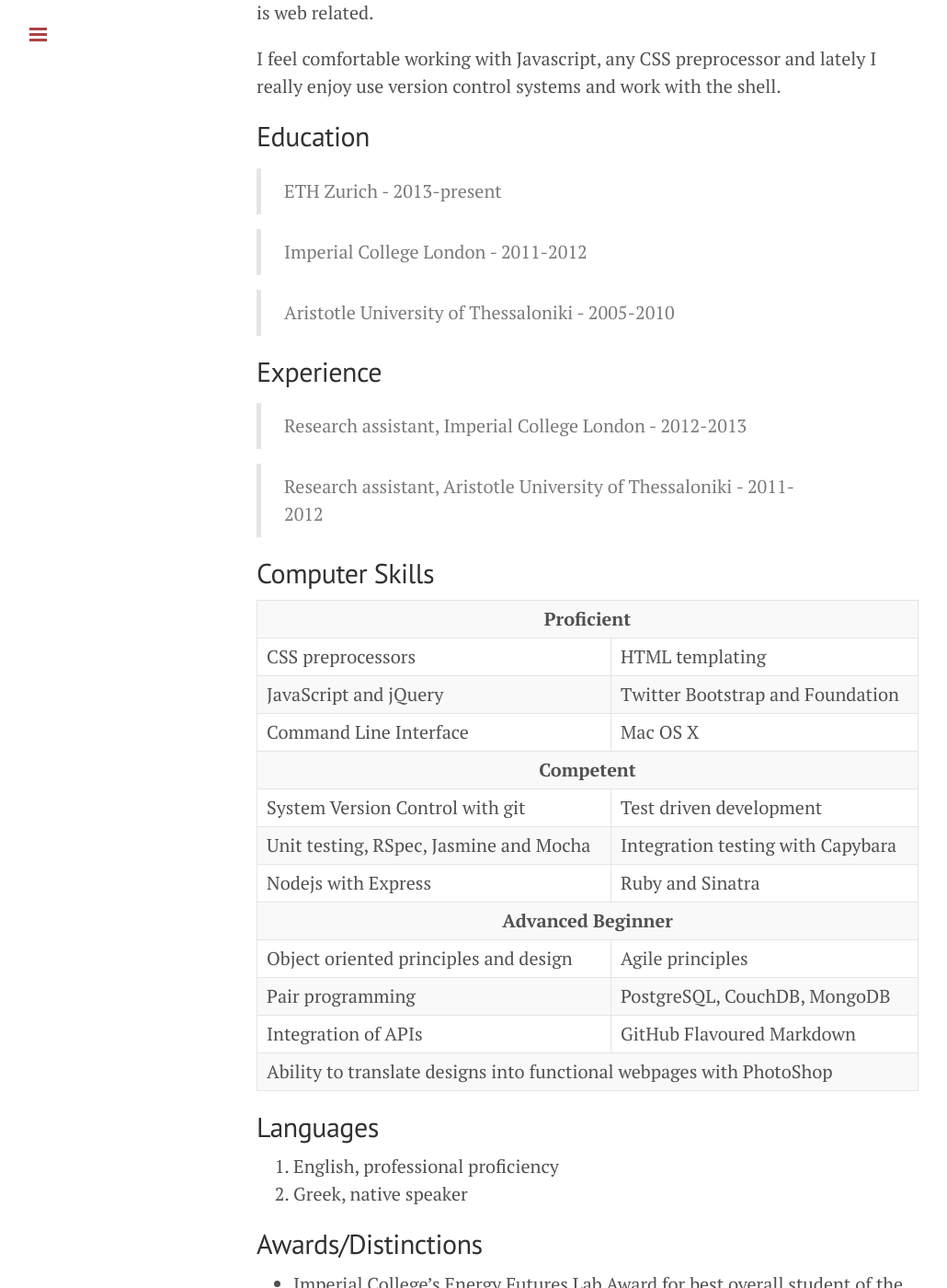
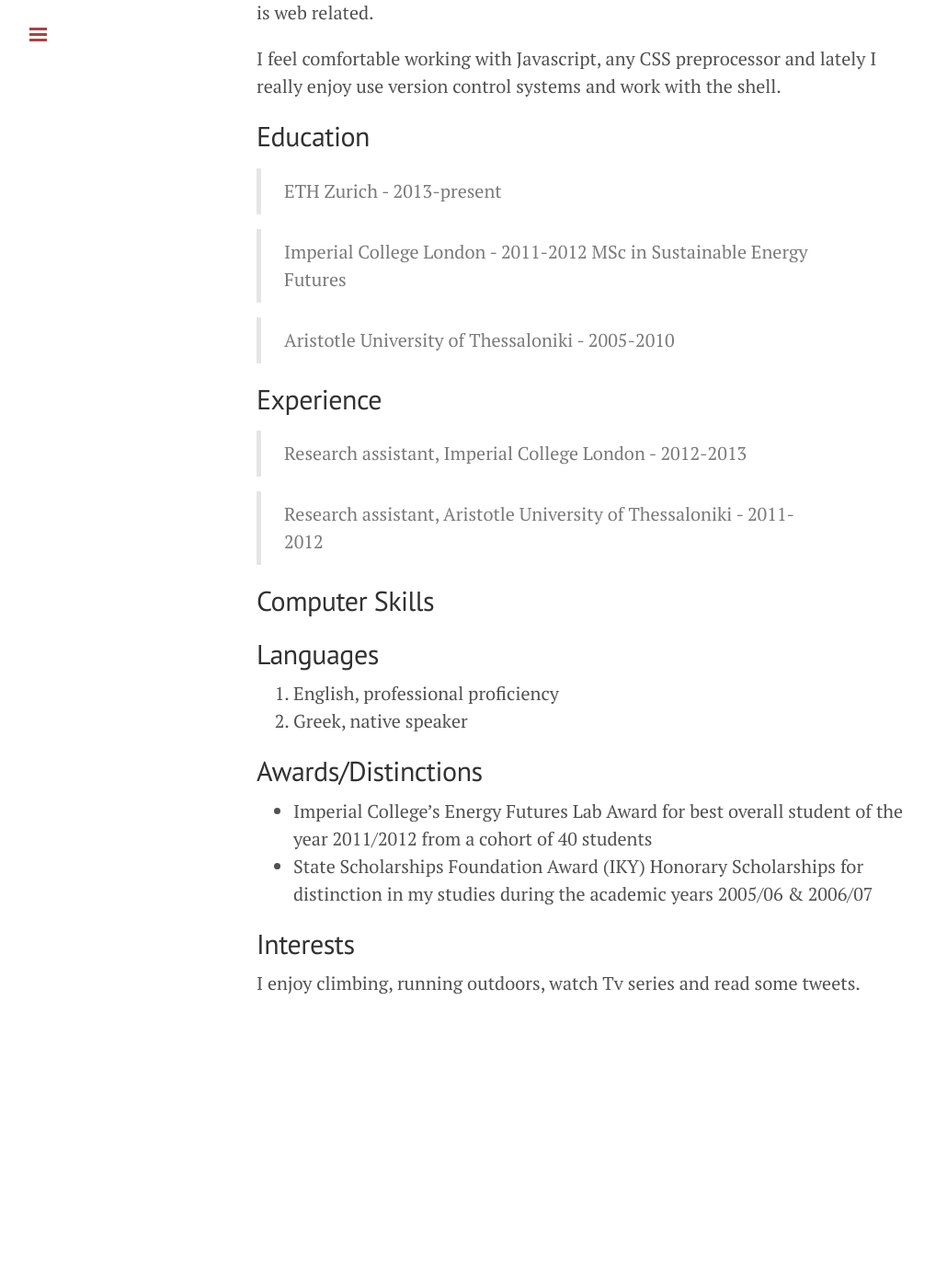
Before and after one commit to gmavrom33/gmavrom.github.io, a Jekyll site: the page built from cv/index.md, in a window 1280 px wide and 1400 px high, scrolled down 465 px. Shown: the whole window at 92% size, without its empty margins (1-1031 px from the left). Built offline with Jekyll 4.4.1, drawn with Linux system fonts in a browser that asks for light colours; nearby versions of some CDN libraries; after the commit the page ends 1629 px from its top, so only the background shows below that.

Commit message:
Updated cv

```diff
--- a/cv/index.md
+++ b/cv/index.md
@@ -34,6 +34,7 @@ I feel comfortable working with Javascript, any CSS preprocessor and lately I re
 > ETH Zurich - 2013-present
 
 > Imperial College London - 2011-2012
+MSc in Sustainable Energy Futures
 
 > Aristotle University of Thessaloniki - 2005-2010
 
@@ -44,57 +45,6 @@ I feel comfortable working with Javascript, any CSS preprocessor and lately I re
 > Research assistant, Aristotle University of Thessaloniki - 2011-2012
 
 ## Computer Skills
-
-<table>
-	<th colspan="2">
-		Proficient
-	</th>
-	<tr>
-		<td>CSS preprocessors</td>
-		<td>HTML templating</td>
-	</tr>
-	<tr>
-		<td>JavaScript and jQuery</td>
-		<td>Twitter Bootstrap and Foundation</td>
-	</tr>
-	<tr>
-		<td>Command Line Interface</td>
-		<td>Mac OS X</td>
-	</tr>
-	<th colspan="2">
-		Competent
-	</th>
-	<tr>
-		<td>System Version Control with git</td>
-		<td>Test­ driven development</td>
-	</tr>
-	<tr>
-		<td>Unit testing, RSpec, Jasmine and Mocha</td>
-		<td>Integration testing with Capybara</td>
-	</tr>
-	<tr>
-		<td>Nodejs with Express</td>
-		<td>Ruby and Sinatra</td>
-	</tr>
-	<th colspan="2">
-		Advanced Beginner
-	</th>
-	<tr>
-		<td>Object­ oriented principles and design</td>
-		<td>Agile principles</td>
-	</tr>
-	<tr>
-		<td>Pair programming</td>
-		<td>PostgreSQL, CouchDB, MongoDB</td>
-	</tr>
-	<tr>
-		<td>Integration of APIs</td>
-		<td>GitHub Flavoured Markdown</td>
-	</tr>
-	<tr>
-	<td colspan="2">Ability to translate designs into functional webpages with PhotoShop</td>
-	</tr>
-</table>
 
 ## Languages
 
```
